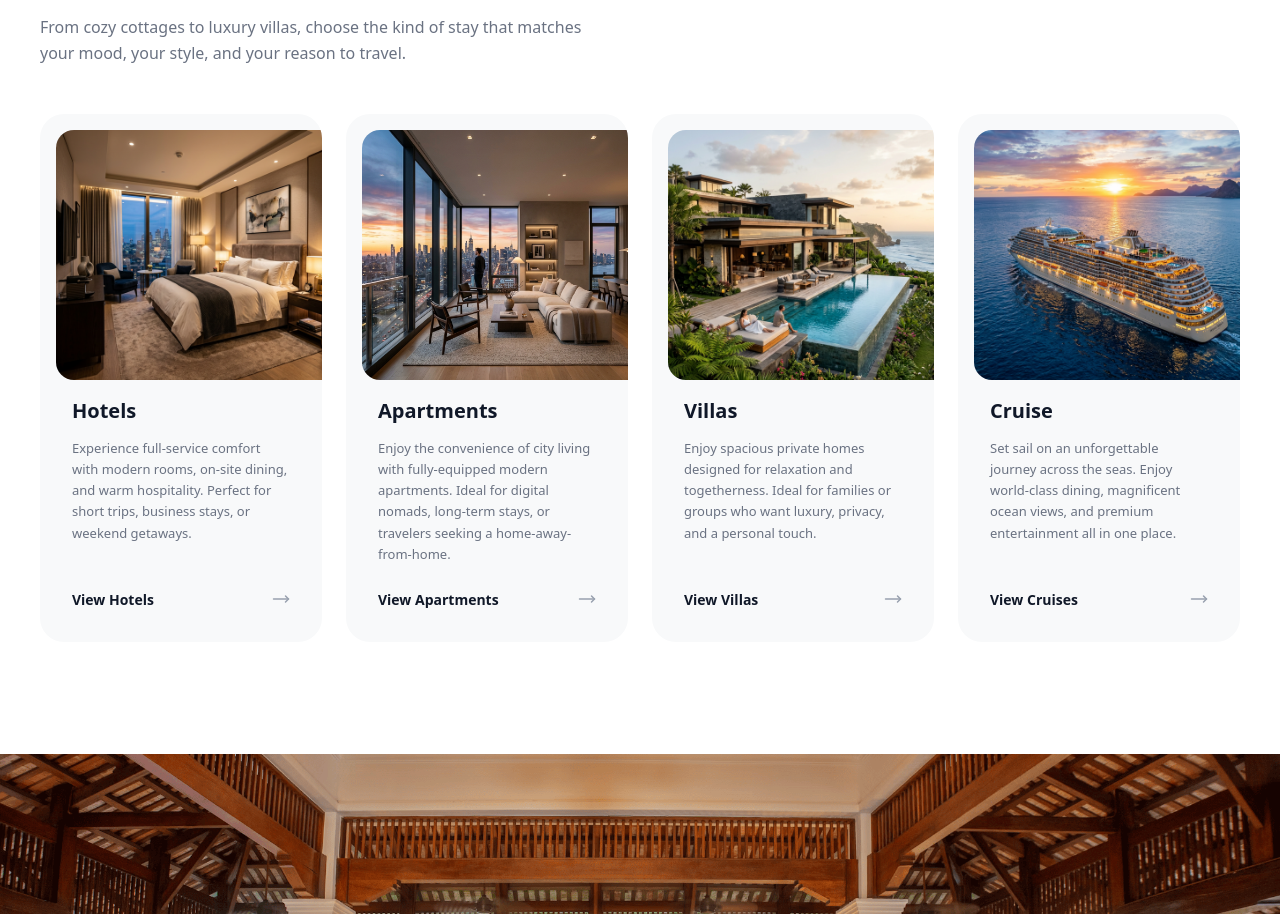
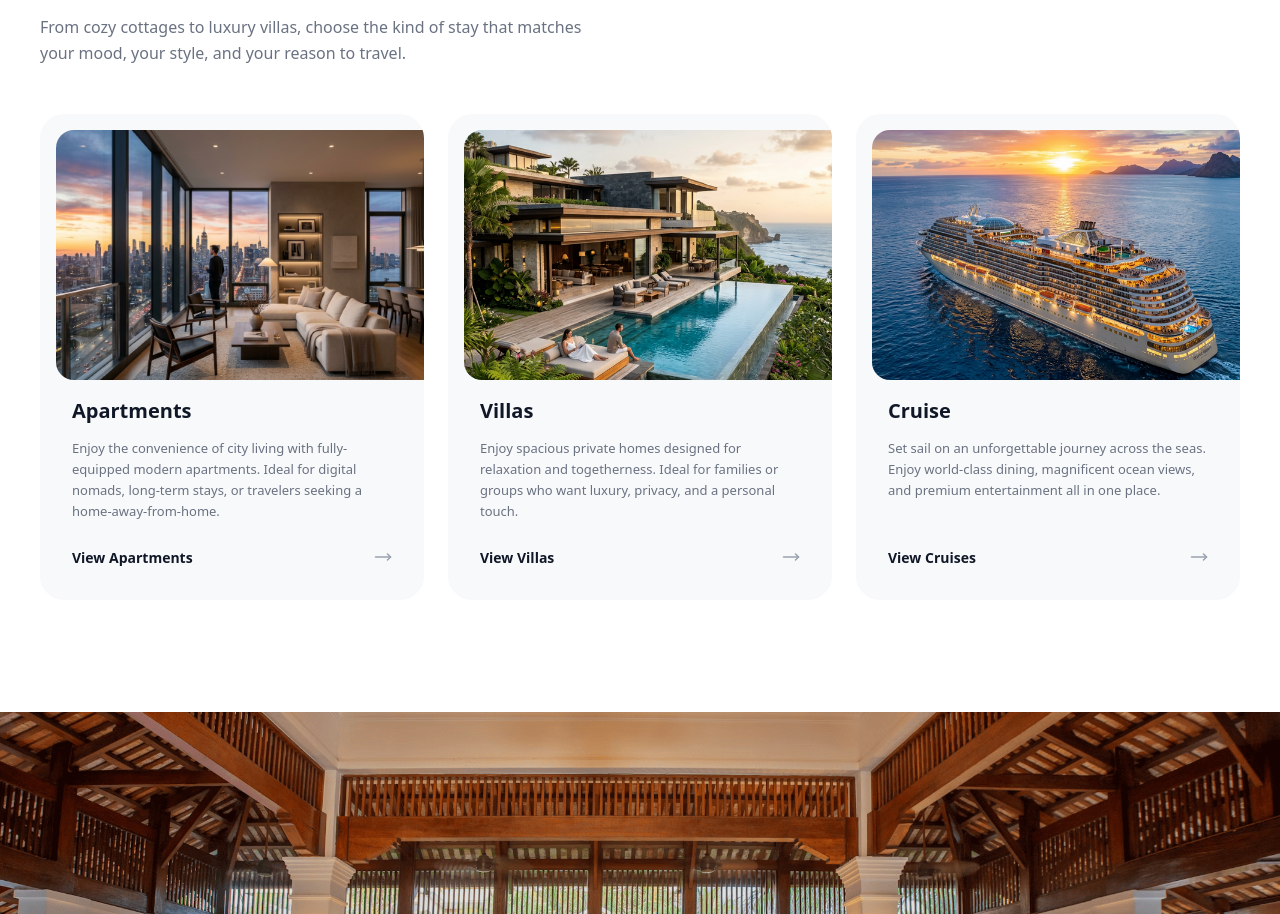
Before and after one commit to aman-2904/The-Star-Fruit, a Next.js app: page / in a window 1280 px wide. Shown: the part 2238-3152 px from the top of the page. Built offline with nearby package versions, Linux system fonts and the light colour scheme; no server answers; the database is empty; a web font is replaced by a local one.

Commit message:
removed hotel

```diff
--- a/src/components/StayTypesSection.tsx
+++ b/src/components/StayTypesSection.tsx
@@ -5,14 +5,6 @@ import Link from "next/link";
 import { MoveRight } from "lucide-react";
 
 const stayTypes = [
-  {
-    id: "hotels",
-    title: "Hotels",
-    description: "Experience full-service comfort with modern rooms, on-site dining, and warm hospitality. Perfect for short trips, business stays, or weekend getaways.",
-    image: "/images/stay_hotel.png",
-    linkText: "View Hotels",
-    link: "/stays?type=Hotel"
-  },
   {
     id: "apartments",
     title: "Apartments",
@@ -54,7 +46,7 @@ export default function StayTypesSection() {
           </div>
         </div>
 
-        <div className="grid grid-cols-1 sm:grid-cols-2 lg:grid-cols-4 gap-6">
+        <div className="grid grid-cols-1 sm:grid-cols-2 lg:grid-cols-3 gap-6">
           {stayTypes.map((type) => (
             <Link
               href={type.link}
```
